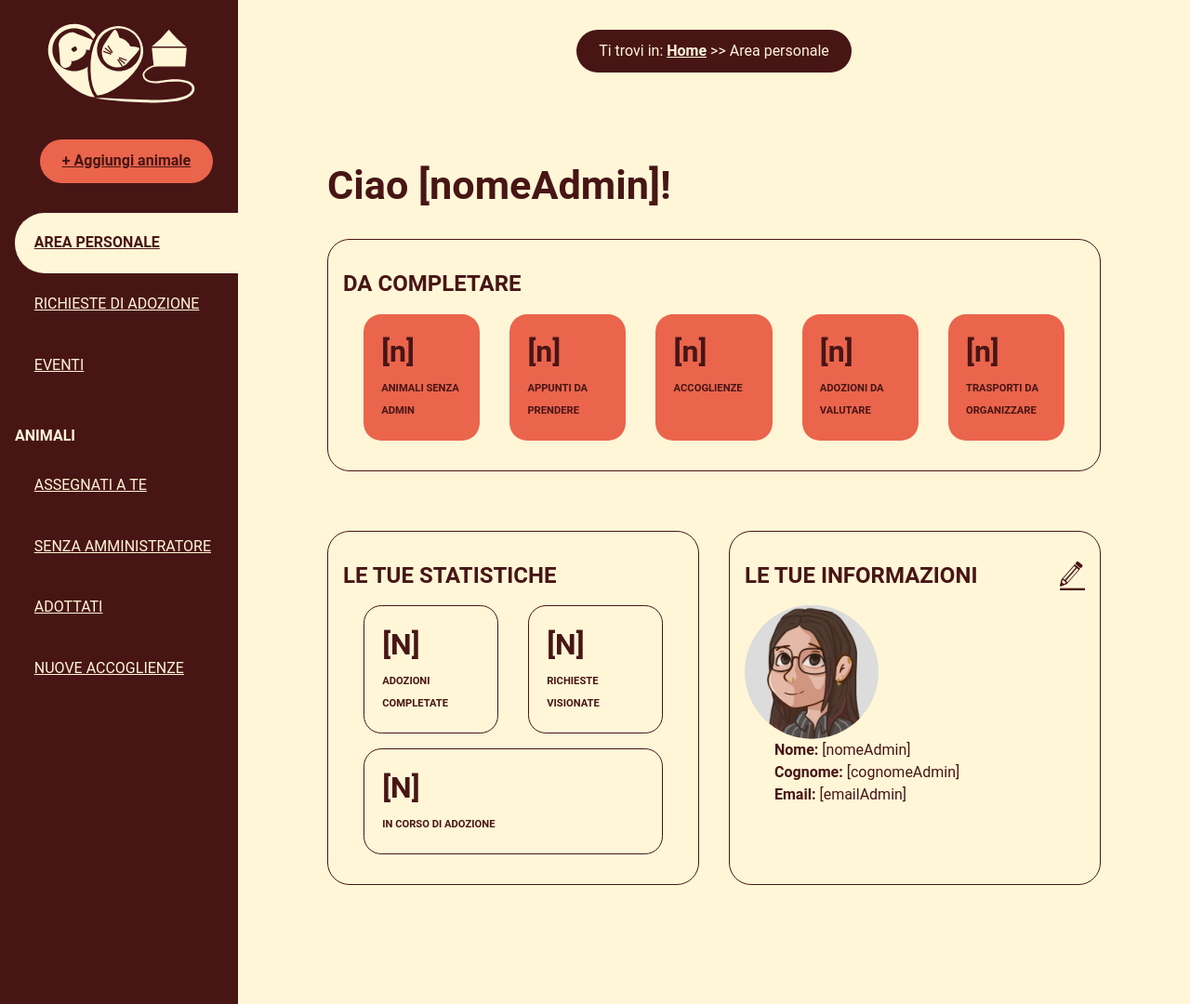
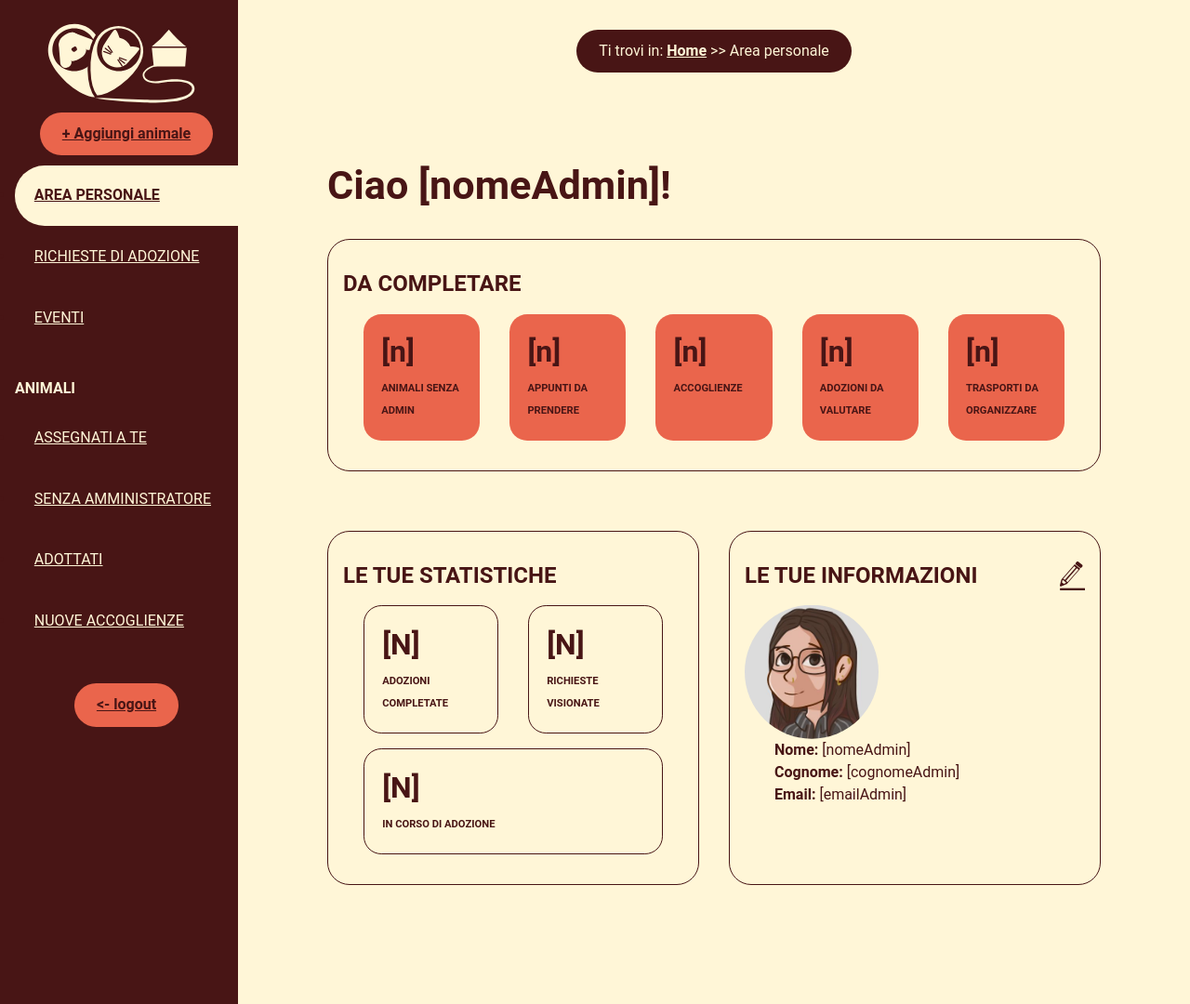
Before and after one commit to AngelaFavaro/PetMatch, a PHP site: page /index.php?url=area-riservata in a window 1280 px wide. Shown: the whole page at 93% size. Run offline with PHP 8.4, Linux system fonts and the light colour scheme; some web fonts are replaced.

Commit message:
aggiunto pulsante di logout

```diff
--- a/src/css/style.css
+++ b/src/css/style.css
@@ -59,7 +59,7 @@ h4{
 a.orange-button{
     display: block;
     text-align: center;
-    margin: 2em auto;
+    margin: auto;
     width: fit-content;
     background-color: var(--buttoncolor);
     color: var(--txtcolor);
@@ -254,12 +254,15 @@ p.n-query{
 .menu-toggle { display: none; } /* Nascondi tasto su desktop */
 
 nav#menu-admin {
+    display: flex;
+    flex-direction: column;
     transition: 0.3s;
     float: left;
     width: 20%;
     padding: 1em 0em 1em 1em;
     /* height: 100%; */
     overflow: hidden;
+    height: 100vh;
 }
 
 body#admin-body main {
@@ -310,6 +313,10 @@ nav#menu-admin ul{
     margin-bottom: 2em;
 }
 
+nav#menu-admin a#logout{
+    /* margin-top: 14em; */
+    margin-top: auto;
+}
 div#row2{
     display: flex;
     flex-wrap: wrap;
--- a/src/template/partials/nav-admin.html
+++ b/src/template/partials/nav-admin.html
@@ -21,4 +21,5 @@
         <li><a href="./adottati">ADOTTATI</a></li>
         <li><a href="./nuove-accoglienze">NUOVE ACCOGLIENZE</a></li>
     </ul>
+    <a id="logout" class="orange-button" href="./home"><- logout</a>
 </nav>
```
